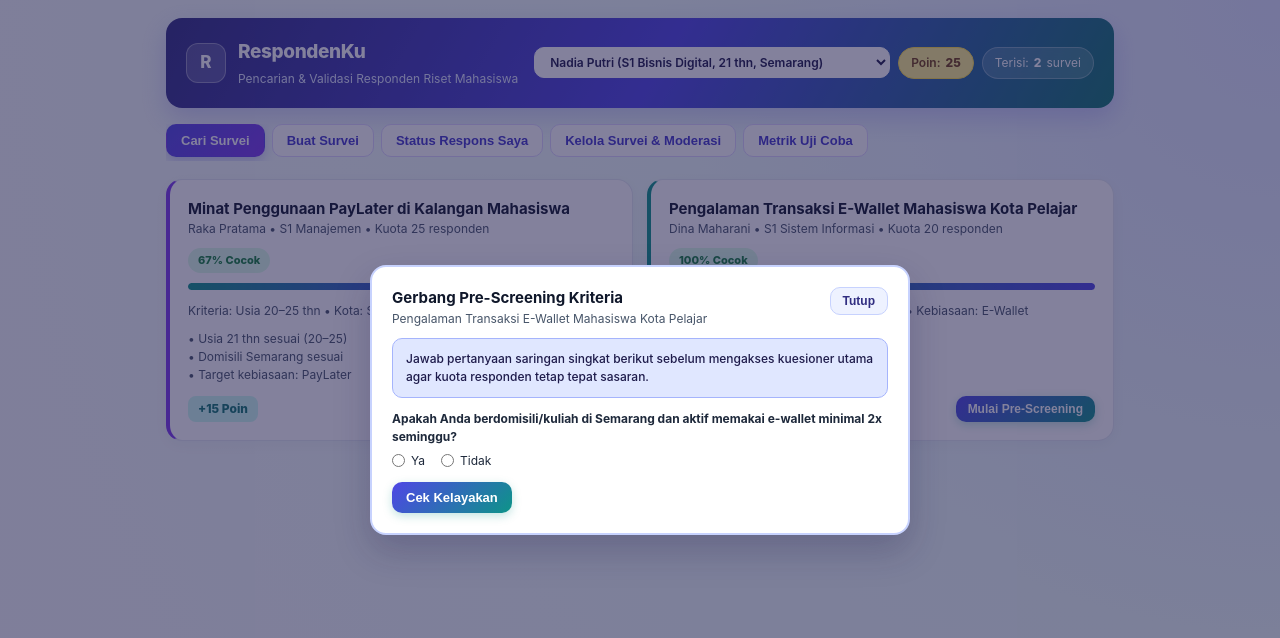
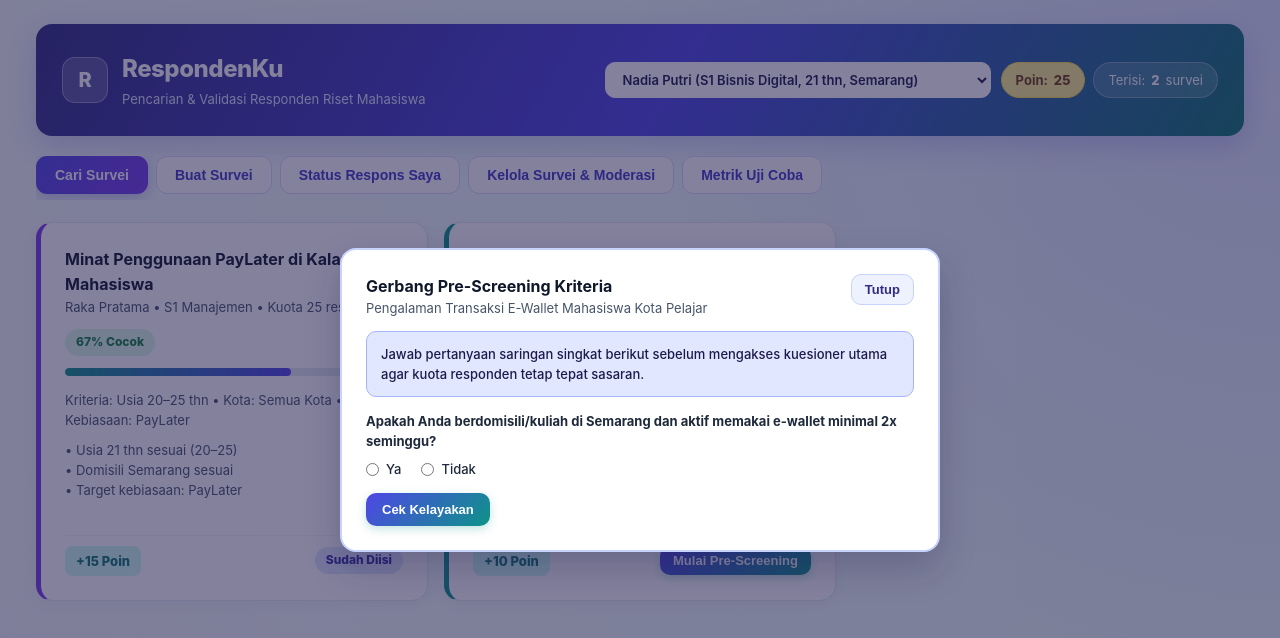
Before and after one commit to nothatangelic/lab_pemograman_bisdig_undip, a plain HTML site: page RespondenKu /respondenku_raida.html in a window 1280 px wide. Both pictures are taken after a click on the button "Mulai Pre-Screening". Drawn offline with Linux system fonts and the light colour scheme.

Commit message:
respondenku.html

```diff
--- a/RespondenKu /respondenku_raida.html
+++ b/RespondenKu /respondenku_raida.html
@@ -7,7 +7,7 @@
   <style>
     :root {
       --bg: #eef2ff;
-      --bg-grad: radial-gradient(circle at top right, #e0e7ff 0%, #f0fdfa 42%, #f8fafc 100%);
+      --bg-grad: radial-gradient(circle at top right, #e0e7ff 0%, #f0fdfa 45%, #f8fafc 100%);
       --surface: #ffffff;
       --surface-subtle: #f5f3ff;
       --text: #0f172a;
@@ -28,19 +28,25 @@
 
     * { box-sizing: border-box; margin: 0; padding: 0; }
 
+    html, body {
+      width: 100%;
+      min-height: 100vh;
+    }
+
     body {
       font-family: -apple-system, BlinkMacSystemFont, "Segoe UI", Roboto, Inter, sans-serif;
       background: var(--bg-grad);
       color: var(--text);
-      line-height: 1.5;
-      font-size: 14px;
-      min-height: 100vh;
+      line-height: 1.55;
+      font-size: 15px;
     }
 
+    /* Container melebar proporsional di PC & tetap rapi di HP */
     .container {
-      max-width: 980px;
+      width: 100%;
+      max-width: 1280px;
       margin: 0 auto;
-      padding: 18px 16px 48px;
+      padding: 24px clamp(14px, 3vw, 36px) 56px;
     }
 
     /* Colorful Hero Header */
@@ -48,26 +54,26 @@
       background: linear-gradient(120deg, #312e81 0%, #4f46e5 52%, #0f766e 100%);
       color: #ffffff;
       border-radius: var(--radius);
-      padding: 20px;
+      padding: clamp(16px, 2.5vw, 26px);
       display: flex;
       flex-wrap: wrap;
       align-items: center;
       justify-content: space-between;
-      gap: 14px;
-      margin-bottom: 16px;
-      box-shadow: 0 10px 25px rgba(79, 70, 229, 0.22);
+      gap: 16px;
+      margin-bottom: 20px;
+      box-shadow: 0 10px 28px rgba(79, 70, 229, 0.22);
     }
 
     .brand {
       display: flex;
       align-items: center;
-      gap: 12px;
+      gap: 14px;
     }
 
     .brand-icon {
-      width: 40px;
-      height: 40px;
-      border-radius: 12px;
+      width: 46px;
+      height: 46px;
+      border-radius: 13px;
       background: rgba(255, 255, 255, 0.18);
       border: 1px solid rgba(255, 255, 255, 0.35);
       display: flex;
@@ -75,18 +81,19 @@
       justify-content: center;
       color: #fff;
       font-weight: 800;
-      font-size: 17px;
+      font-size: 20px;
+      flex-shrink: 0;
     }
 
     .brand h1 {
-      font-size: 19px;
+      font-size: clamp(19px, 2.2vw, 24px);
       font-weight: 800;
       letter-spacing: -0.02em;
       color: #ffffff;
     }
 
     .brand span {
-      font-size: 12px;
+      font-size: 13px;
       color: #e0e7ff;
     }
 
@@ -94,7 +101,7 @@
       display: flex;
       flex-wrap: wrap;
       align-items: center;
-      gap: 8px;
+      gap: 10px;
     }
 
     .pill {
@@ -102,11 +109,11 @@
       border: 1px solid rgba(255, 255, 255, 0.28);
       color: #ffffff;
       border-radius: 999px;
-      padding: 6px 12px;
-      font-size: 12px;
+      padding: 7px 14px;
+      font-size: 13px;
       display: inline-flex;
       align-items: center;
-      gap: 5px;
+      gap: 6px;
       backdrop-filter: blur(6px);
     }
 
@@ -114,26 +121,27 @@
       background: #fef08a;
       border-color: #fde047;
       color: #713f12;
-      font-weight: 600;
+      font-weight: 700;
     }
 
     .pill strong { font-weight: 800; }
 
     select, input, textarea {
       width: 100%;
-      padding: 9px 11px;
+      padding: 10px 13px;
       border: 1px solid #cbd5e1;
       border-radius: 10px;
       background: var(--surface);
       color: var(--text);
-      font-size: 13px;
+      font-size: 14px;
       font-family: inherit;
     }
 
     header select {
       width: auto;
-      padding: 6px 11px;
-      font-size: 12px;
+      max-width: 100%;
+      padding: 8px 13px;
+      font-size: 13px;
       font-weight: 600;
       background: #ffffff;
       color: #1e1b4b;
@@ -148,28 +156,29 @@
 
     label {
       display: block;
-      font-size: 12px;
+      font-size: 13px;
       font-weight: 700;
       color: #1e293b;
-      margin-bottom: 5px;
+      margin-bottom: 6px;
     }
 
     /* Navigation Tabs */
     nav {
       display: flex;
-      gap: 7px;
+      gap: 8px;
       overflow-x: auto;
-      padding-bottom: 4px;
-      margin-bottom: 18px;
+      padding-bottom: 6px;
+      margin-bottom: 22px;
+      -webkit-overflow-scrolling: touch;
     }
 
     .tab-btn {
       background: #ffffff;
       border: 1px solid #ddd6fe;
       color: #4338ca;
-      padding: 8px 14px;
-      border-radius: 10px;
-      font-size: 13px;
+      padding: 10px 18px;
+      border-radius: 11px;
+      font-size: 14px;
       font-weight: 600;
       cursor: pointer;
       white-space: nowrap;
@@ -185,18 +194,18 @@
       background: linear-gradient(135deg, var(--primary), var(--primary-2));
       color: #ffffff;
       border-color: transparent;
-      box-shadow: 0 4px 12px rgba(79, 70, 229, 0.28);
+      box-shadow: 0 4px 14px rgba(79, 70, 229, 0.28);
     }
 
     /* Cards & Layout */
     .card {
       background: var(--surface);
       border: 1px solid #e2e8f0;
-      border-left: 4px solid var(--primary);
+      border-left: 5px solid var(--primary);
       border-radius: var(--radius);
-      padding: 18px;
-      margin-bottom: 14px;
-      box-shadow: 0 4px 14px rgba(15, 23, 42, 0.04);
+      padding: clamp(16px, 2vw, 24px);
+      margin-bottom: 16px;
+      box-shadow: 0 4px 16px rgba(15, 23, 42, 0.04);
     }
 
     .card.teal-accent { border-left-color: var(--teal); }
@@ -207,21 +216,21 @@
       flex-wrap: wrap;
       justify-content: space-between;
       align-items: flex-start;
-      gap: 10px;
-      margin-bottom: 10px;
+      gap: 12px;
+      margin-bottom: 12px;
     }
 
-    .card-title { font-size: 15px; font-weight: 700; color: #0f172a; }
-    .muted { color: var(--muted); font-size: 12px; }
+    .card-title { font-size: 16px; font-weight: 700; color: #0f172a; }
+    .muted { color: var(--muted); font-size: 13px; }
 
     /* Match Progress Bar */
     .progress-track {
       width: 100%;
-      height: 7px;
+      height: 8px;
       background: #e2e8f0;
       border-radius: 999px;
       overflow: hidden;
-      margin: 8px 0 12px;
+      margin: 10px 0 14px;
     }
 
     .progress-fill {
@@ -234,17 +243,24 @@
       background: linear-gradient(90deg, #f59e0b, #ea580c);
     }
 
+    /* Grid Responsif untuk PC & HP */
+    .grid-cards {
+      display: grid;
+      grid-template-columns: repeat(auto-fill, minmax(340px, 1fr));
+      gap: 16px;
+    }
+
     .grid-2 {
       display: grid;
-      grid-template-columns: repeat(auto-fit, minmax(270px, 1fr));
+      grid-template-columns: repeat(2, minmax(0, 1fr));
       gap: 14px;
     }
 
     .grid-3 {
       display: grid;
-      grid-template-columns: repeat(auto-fit, minmax(180px, 1fr));
-      gap: 12px;
-      margin-bottom: 16px;
+      grid-template-columns: repeat(3, minmax(0, 1fr));
+      gap: 16px;
+      margin-bottom: 18px;
     }
 
     .stat-box {
@@ -252,7 +268,7 @@
       border: 1px solid #e0e7ff;
       border-top: 4px solid var(--primary);
       border-radius: var(--radius);
-      padding: 15px;
+      padding: 18px;
     }
 
     .stat-box.teal {
@@ -267,7 +283,7 @@
       border-top-color: var(--amber);
     }
 
-    .stat-box .num { font-size: 22px; font-weight: 800; margin-top: 3px; color: #1e1b4b; }
+    .stat-box .num { font-size: 26px; font-weight: 800; margin-top: 4px; color: #1e1b4b; }
 
     /* Buttons & Badges */
     .btn {
@@ -275,7 +291,7 @@
       align-items: center;
       justify-content: center;
       gap: 6px;
-      padding: 8px 14px;
+      padding: 9px 16px;
       border-radius: 10px;
       border: 1px solid #c7d2fe;
       background: #eef2ff;
@@ -297,13 +313,13 @@
     }
 
     .btn-primary:hover { filter: brightness(1.06); }
-    .btn-sm { padding: 6px 12px; font-size: 12px; }
+    .btn-sm { padding: 7px 13px; font-size: 13px; }
 
     .badge {
       display: inline-block;
-      padding: 4px 10px;
+      padding: 4px 11px;
       border-radius: 999px;
-      font-size: 11px;
+      font-size: 12px;
       font-weight: 800;
     }
 
@@ -315,14 +331,14 @@
     .reward-tag {
       background: #ccfbf1;
       color: #0f766e;
-      padding: 4px 10px;
+      padding: 5px 11px;
       border-radius: 8px;
       font-weight: 800;
-      font-size: 12px;
+      font-size: 13px;
     }
 
-    .form-group { margin-bottom: 12px; }
-    .row-actions { display: flex; flex-wrap: wrap; gap: 8px; margin-top: 12px; }
+    .form-group { margin-bottom: 14px; }
+    .row-actions { display: flex; flex-wrap: wrap; gap: 8px; margin-top: 14px; }
 
     /* Modal / Drawer Overlay */
     .modal-backdrop {
@@ -343,18 +359,18 @@
       border-radius: var(--radius);
       border: 2px solid #c7d2fe;
       width: 100%;
-      max-width: 540px;
-      max-height: 88vh;
+      max-width: 600px;
+      max-height: 90vh;
       overflow-y: auto;
-      padding: 20px;
+      padding: 24px;
       box-shadow: 0 16px 36px rgba(30, 27, 75, 0.24);
     }
 
     .alert {
-      padding: 11px 13px;
+      padding: 12px 14px;
       border-radius: 10px;
-      font-size: 12px;
-      margin-bottom: 12px;
+      font-size: 13px;
+      margin-bottom: 14px;
       border: 1px solid transparent;
       font-weight: 500;
     }
@@ -364,13 +380,13 @@
 
     .notice-toast {
       position: fixed;
-      bottom: 18px;
-      right: 18px;
+      bottom: 20px;
+      right: 20px;
       background: linear-gradient(135deg, #312e81, #0f766e);
       color: #fff;
-      padding: 11px 15px;
+      padding: 12px 16px;
       border-radius: 10px;
-      font-size: 12px;
+      font-size: 13px;
       font-weight: 600;
       opacity: 0;
       transform: translateY(8px);
@@ -385,11 +401,11 @@
     table {
       width: 100%;
       border-collapse: collapse;
-      font-size: 12px;
+      font-size: 13px;
     }
     th, td {
       text-align: left;
-      padding: 9px 10px;
+      padding: 11px 12px;
       border-bottom: 1px solid #e2e8f0;
     }
     th {
@@ -398,6 +414,16 @@
       background: #eef2ff;
     }
     .table-wrap { overflow-x: auto; border-radius: 10px; border: 1px solid #e2e8f0; }
+
+    /* Breakpoint khusus Layar HP (Mobile) */
+    @media (max-width: 680px) {
+      body { font-size: 14px; }
+      header { flex-direction: column; align-items: stretch; }
+      .user-bar { flex-direction: column; align-items: stretch; }
+      header select { width: 100%; }
+      .grid-cards, .grid-2, .grid-3 { grid-template-columns: 1fr; }
+      .modal { padding: 18px; }
+    }
   </style>
 </head>
 <body>
@@ -417,8 +443,10 @@
           <option value="u2">Raka Pratama (S1 Manajemen, 22 thn, Yogyakarta)</option>
           <option value="u3">Dina Maharani (S1 Sistem Informasi, 20 thn, Bandung)</option>
         </select>
+        <div style="display: flex; gap: 8px; flex-wrap: wrap;">
           <div class="pill pill-gold">Poin: <strong id="userPoints">0</strong></div>
           <div class="pill">Terisi: <strong id="userFilledCount">0</strong> survei</div>
+        </div>
       </div>
     </header>
 
@@ -441,7 +469,7 @@
   <div class="notice-toast" id="toast"></div>
 
   <script>
-    const STORAGE_KEY = "respondenku_v3_state";
+    const STORAGE_KEY = "respondenku_v4_state";
 
     const DEFAULT_STATE = {
       currentUserId: "u1",
@@ -662,7 +690,8 @@
         const cardAccent = idx % 2 === 1 ? "teal-accent" : "purple-accent";
 
         return `
-          <div class="card ${cardAccent}">
+          <div class="card ${cardAccent}" style="margin-bottom: 0; display: flex; flex-direction: column; justify-content: space-between;">
+            <div>
               <div class="card-header">
                 <div>
                   <div class="card-title">${escapeHtml(s.title)}</div>
@@ -679,11 +708,12 @@
                 Kriteria: Usia ${s.minAge}–${s.maxAge} thn • Kota: ${escapeHtml(s.city)} • Kebiasaan: ${escapeHtml(s.habitKeyword || "Umum")}
               </div>
 
-            <div class="muted" style="margin-bottom: 12px;">
+              <div class="muted" style="margin-bottom: 14px;">
                 ${match.reasons.map(r => `• ${escapeHtml(r)}`).join("<br>")}
               </div>
+            </div>
 
-            <div class="card-header" style="margin-bottom: 0; align-items: center;">
+            <div class="card-header" style="margin-bottom: 0; align-items: center; padding-top: 10px; border-top: 1px solid #f1f5f9;">
               <span class="reward-tag">+${s.rewardPoints} Poin</span>
               ${
                 alreadySubmitted
@@ -701,7 +731,7 @@
             ? `<div class="alert alert-warn">Aturan barter riset: isi minimal 1 survei untuk membuka akses publikasi survei sendiri secara penuh.</div>`
             : ""
         }
-        <div class="grid-2">${cards}</div>
+        <div class="grid-cards">${cards}</div>
       `;
     }
 
@@ -710,7 +740,7 @@
       return `
         <div class="card purple-accent">
           <div class="card-title" style="margin-bottom: 4px;">Publikasikan Kebutuhan Responden</div>
-          <p class="muted" style="margin-bottom: 16px;">
+          <p class="muted" style="margin-bottom: 18px;">
             Peneliti: <strong>${escapeHtml(u.name)}</strong> • Sertakan tautan kuesioner eksternal (Google Form/Typeform) dan kode verifikasi akhir agar responden dapat divalidasi.
           </p>
 
@@ -734,7 +764,7 @@
             <div class="grid-2">
               <div class="form-group">
                 <label>Domisili / Kota Target</label>
-                <select name="city" style="width: 100%; padding: 9px 11px; font-size: 13px;">
+                <select name="city">
                   <option value="Semua Kota">Semua Kota</option>
                   <option value="Semarang">Semarang</option>
                   <option value="Yogyakarta">Yogyakarta</option>
@@ -770,17 +800,18 @@
               </div>
             </div>
 
+            <div class="grid-2">
               <div class="form-group">
                 <label>Pertanyaan Gerbang Pre-Screening (Syarat Wajib Lolos)</label>
                 <input type="text" name="screeningQuestion" required value="Apakah Anda memenuhi kriteria utama partisipan pada penelitian ini?" />
               </div>
-
               <div class="form-group">
                 <label>Jawaban Pre-Screening yang Diloloskan</label>
-              <select name="screeningExpected" style="width: 100%; padding: 9px 11px; font-size: 13px;">
+                <select name="screeningExpected">
                   <option value="ya">Ya</option>
                   <option value="tidak">Tidak</option>
                 </select>
+              </div>
             </div>
 
             <div class="form-group">
@@ -827,7 +858,7 @@
 
       return `
         <div class="card teal-accent">
-          <div class="card-title" style="margin-bottom: 12px;">Status Respons & Poin Saya</div>
+          <div class="card-title" style="margin-bottom: 14px;">Status Respons & Poin Saya</div>
           <div class="table-wrap">
             <table>
               <thead>
@@ -854,19 +885,19 @@
       );
 
       const surveyListHtml = mySurveys.length
-        ? mySurveys.map(s => {
+        ? `<div class="grid-cards">${mySurveys.map(s => {
             const count = state.responses.filter(r => r.surveyId === s.id).length;
             return `
-              <div class="card teal-accent" style="margin-bottom: 10px; background: #f8fafc;">
-                <div class="card-header" style="margin-bottom: 4px;">
+              <div class="card teal-accent" style="margin-bottom: 0; background: #f8fafc;">
+                <div class="card-header" style="margin-bottom: 6px;">
                   <strong>${escapeHtml(s.title)}</strong>
                   <span class="badge b-info">${count} / ${s.quota} Respons</span>
                 </div>
                 <div class="muted">Kode Verifikasi: <strong>${escapeHtml(s.verificationCode)}</strong> • Imbalan: ${s.rewardPoints} poin</div>
               </div>
             `;
-          }).join("")
-        : `<p class="muted" style="margin-bottom: 14px;">Anda belum membuat survei atas akun ini. Gunakan tab <strong>Buat Survei</strong> atau tinjau seluruh respons di bawah.</p>`;
+          }).join("")}</div>`
+        : `<p class="muted">Anda belum membuat survei atas akun ini. Gunakan tab <strong>Buat Survei</strong> atau tinjau seluruh respons di bawah.</p>`;
 
       const moderationRows = (relatedResponses.length ? relatedResponses : state.responses).map(r => {
         const s = state.surveys.find(item => item.id === r.surveyId);
@@ -906,7 +937,7 @@
         </div>
 
         <div class="card teal-accent">
-          <div class="card-title" style="margin-bottom: 12px;">Moderasi Respons (Pending / Tervalidasi / Ditolak)</div>
+          <div class="card-title" style="margin-bottom: 14px;">Moderasi Respons (Pending / Tervalidasi / Ditolak)</div>
           <div class="table-wrap">
             <table>
               <thead>
@@ -1007,11 +1038,11 @@
         <form id="screeningForm">
           <div class="form-group">
             <label>${escapeHtml(s.screeningQuestion)}</label>
-            <div style="display: flex; gap: 16px; margin-top: 6px;">
-              <label style="font-weight: 400; display: flex; align-items: center; gap: 6px; margin: 0;">
+            <div style="display: flex; gap: 20px; margin-top: 8px;">
+              <label style="font-weight: 500; display: flex; align-items: center; gap: 7px; margin: 0;">
                 <input type="radio" name="screenAns" value="ya" required style="width: auto;" /> Ya
               </label>
-              <label style="font-weight: 400; display: flex; align-items: center; gap: 6px; margin: 0;">
+              <label style="font-weight: 500; display: flex; align-items: center; gap: 7px; margin: 0;">
                 <input type="radio" name="screenAns" value="tidak" required style="width: auto;" /> Tidak
               </label>
             </div>
@@ -1078,7 +1109,7 @@
 
           <div class="form-group">
             <label>${escapeHtml(s.attentionCheck)}</label>
-            <select name="attentionAns" style="width: 100%; padding: 9px 11px; font-size: 13px;" required>
+            <select name="attentionAns" required>
               <option value="">-- Pilih --</option>
               <option value="ya">Ya, saya membaca</option>
               <option value="setuju">Setuju</option>
```
Lines whose indentation alone changed are shown as unchanged.
